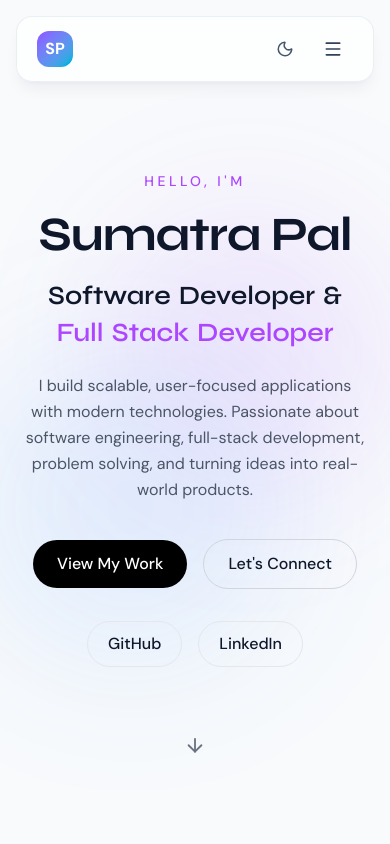
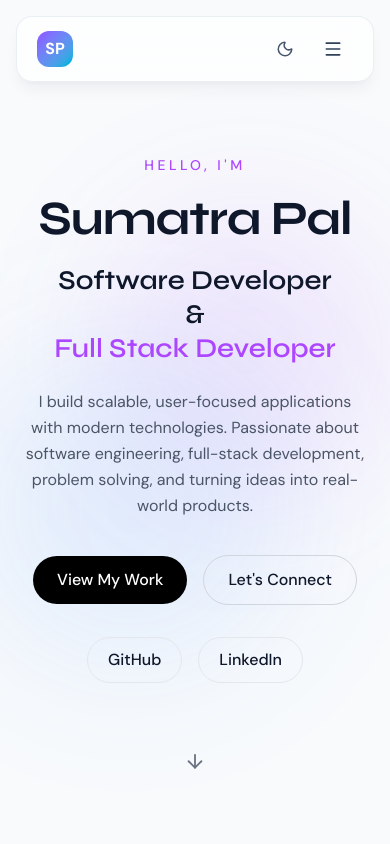
Before and after one commit to Sumatrapal/Portfolio, a React (Vite) app: page / in a window 390 px wide. Shown: the top 844 px of the page. Built offline with nearby package versions, Linux system fonts and the light colour scheme.

Commit message:
Media fixed

```diff
--- a/src/components/Hero.jsx
+++ b/src/components/Hero.jsx
@@ -2,7 +2,7 @@ import { motion } from "framer-motion";
 import { ArrowDown } from "lucide-react";
 
 const AnimatedRole = () => {
-  const words = [
+  const desktopWords = [
     { text: "Software", purple: false },
     { text: "Developer", purple: false },
     { text: "&", purple: false },
@@ -11,9 +11,59 @@ const AnimatedRole = () => {
     { text: "Developer", purple: true },
   ];
 
+  const mobileLines = [
+    { text: "Software Developer", purple: false },
+    { text: "&", purple: false },
+    { text: "Full Stack Developer", purple: true },
+  ];
+
   return (
+    <>
+      {/* Mobile — 3 Lines */}
       <motion.span
-      className="inline-flex flex-wrap justify-center gap-x-2 gap-y-1"
+        className="flex flex-col items-center md:hidden"
+        initial="hidden"
+        animate="visible"
+        variants={{
+          visible: {
+            transition: {
+              staggerChildren: 0.2,
+              repeat: Infinity,
+              repeatType: "loop",
+              repeatDelay: 1.5,
+            },
+          },
+        }}
+      >
+        {mobileLines.map((line, index) => (
+          <motion.span
+            key={index}
+            className={`whitespace-nowrap ${
+              line.purple ? "text-purple-500" : ""
+            }`}
+            variants={{
+              hidden: {
+                opacity: 0.45,
+                y: 0,
+              },
+              visible: {
+                opacity: [0.45, 1, 0.7, 1],
+                y: [0, -3, 0],
+                transition: {
+                  duration: 1.2,
+                  ease: "easeInOut",
+                },
+              },
+            }}
+          >
+            {line.text}
+          </motion.span>
+        ))}
+      </motion.span>
+
+      {/* Desktop */}
+      <motion.span
+        className="hidden md:inline-flex flex-wrap justify-center gap-x-2"
         initial="hidden"
         animate="visible"
         variants={{
@@ -27,19 +77,19 @@ const AnimatedRole = () => {
           },
         }}
       >
-      {words.map((word, wordIndex) => (
+        {desktopWords.map((word, index) => (
           <motion.span
-          key={wordIndex}
-          className={`inline-block whitespace-nowrap ${
+            key={index}
+            className={`whitespace-nowrap ${
               word.purple ? "text-purple-500" : ""
             }`}
             variants={{
               hidden: {
-              opacity: 0.5,
+                opacity: 0.45,
                 y: 0,
               },
               visible: {
-              opacity: [0.5, 1, 0.7, 1],
+                opacity: [0.45, 1, 0.7, 1],
                 y: [0, -3, 0],
                 transition: {
                   duration: 1.2,
@@ -52,6 +102,7 @@ const AnimatedRole = () => {
           </motion.span>
         ))}
       </motion.span>
+    </>
   );
 };
 
@@ -132,7 +183,7 @@ const Hero = () => {
         <motion.h2
           className="
             mt-5
-            text-[1.65rem]
+            text-[1.7rem]
             sm:text-3xl
             md:text-4xl
             font-semibold
```
Lines whose indentation alone changed are shown as unchanged.
